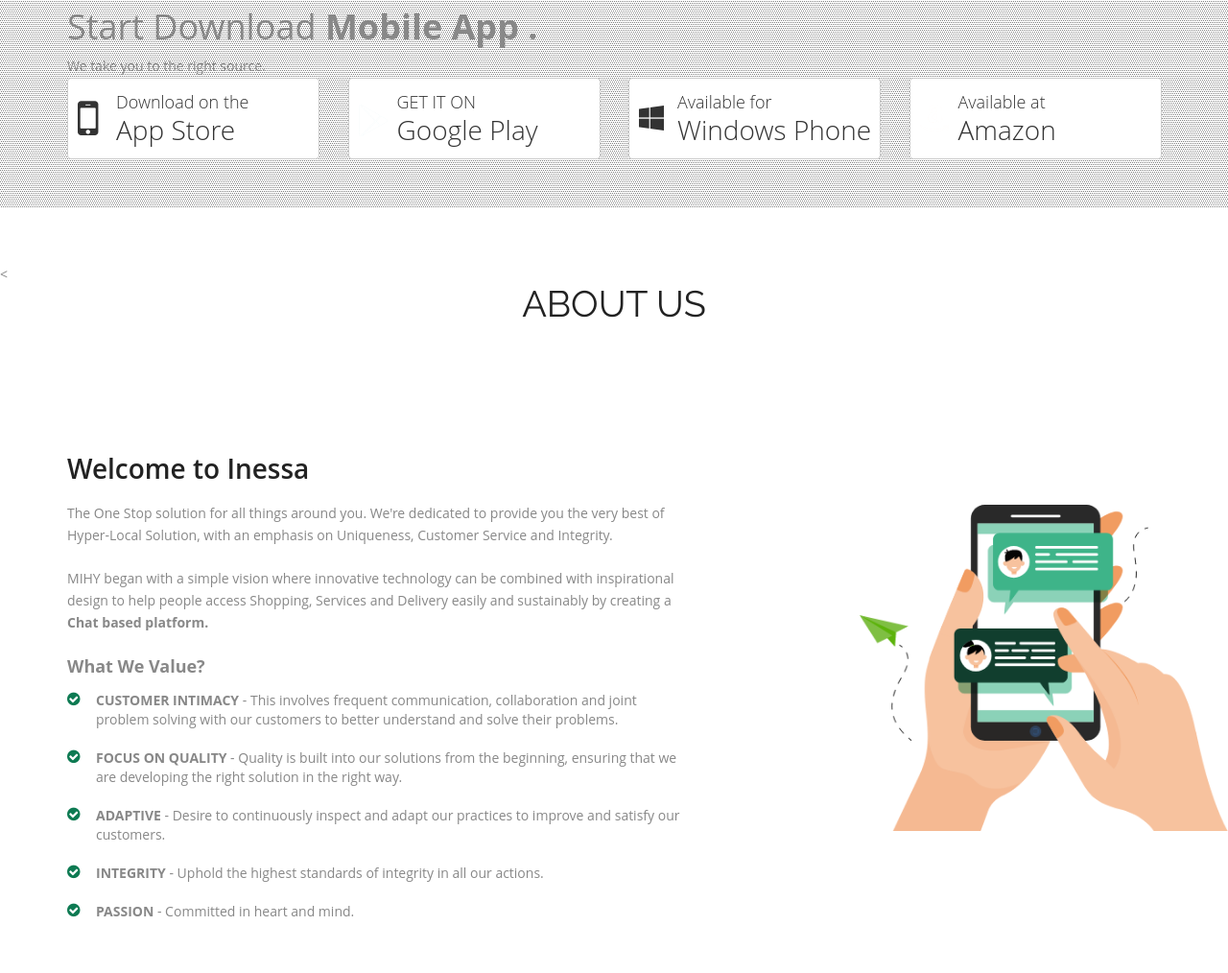
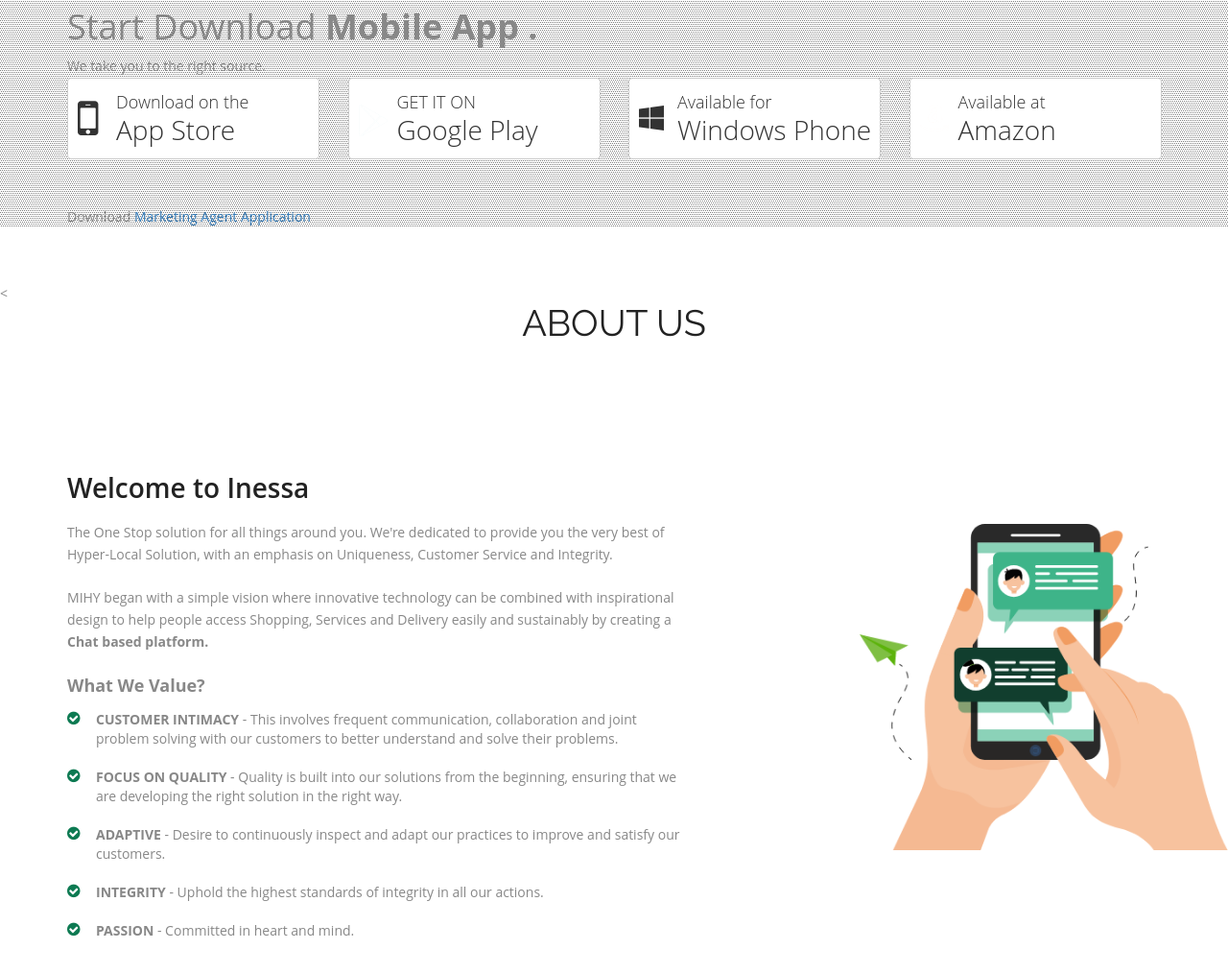
Before and after one commit to mahendary/inessa, a plain HTML site: page index.html in a window 1280 px wide. Shown: the part 7671-8685 px from the top of the page at 96% size. Drawn offline with Linux system fonts and the light colour scheme.

Commit message:
marketing app link is added.

```diff
--- a/index.html
+++ b/index.html
@@ -1072,6 +1072,9 @@
             </div> <!-- end .download-area> .col-lg-3 (4) -->
 
           </div> <!-- end .container > .row/.download-area -->
+          <div>
+            Download <a href="https://mihy-uploadstore-test.s3.us-east-2.amazonaws.com/Binaries/mihyadminqa.apk">Marketing Agent Application</a>
+          </div>
 
         </div> <!-- end .container -->
       </div> <!-- end .download -->
```
